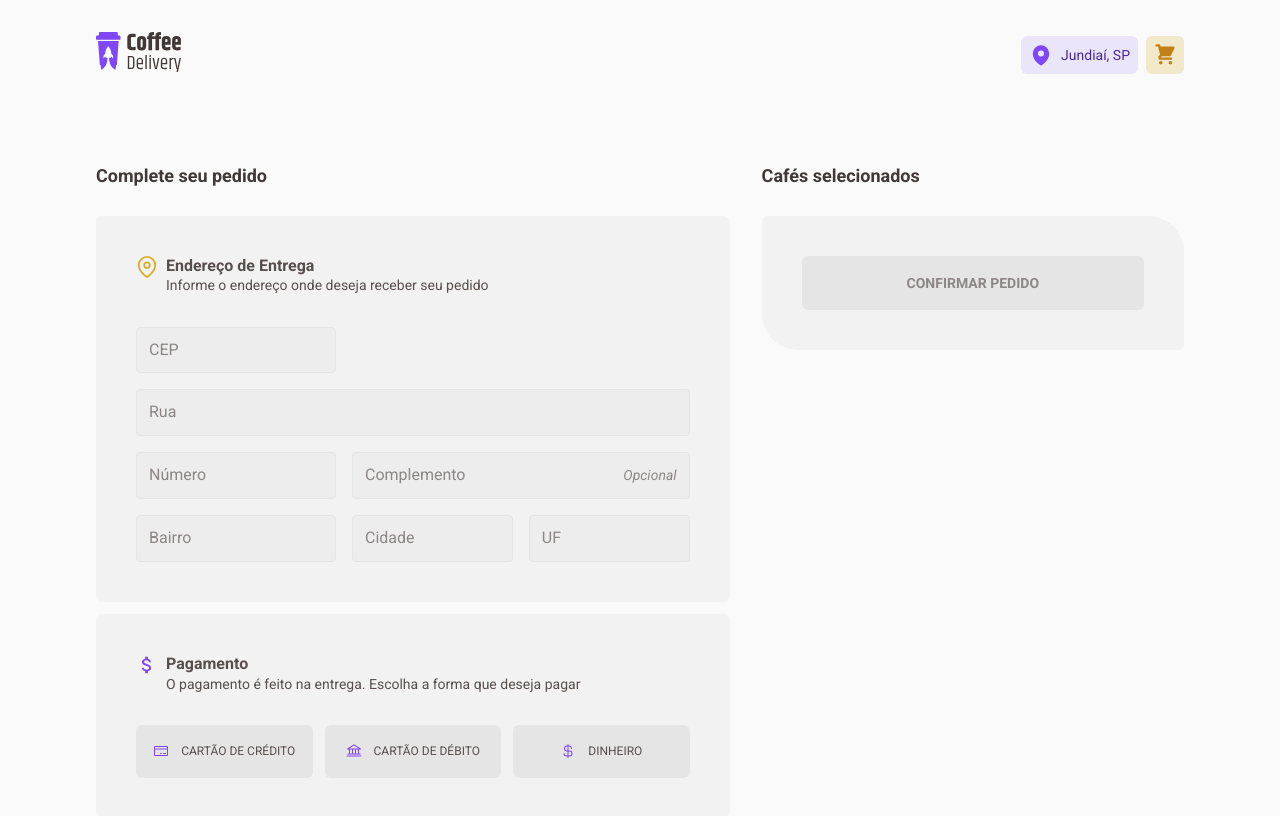
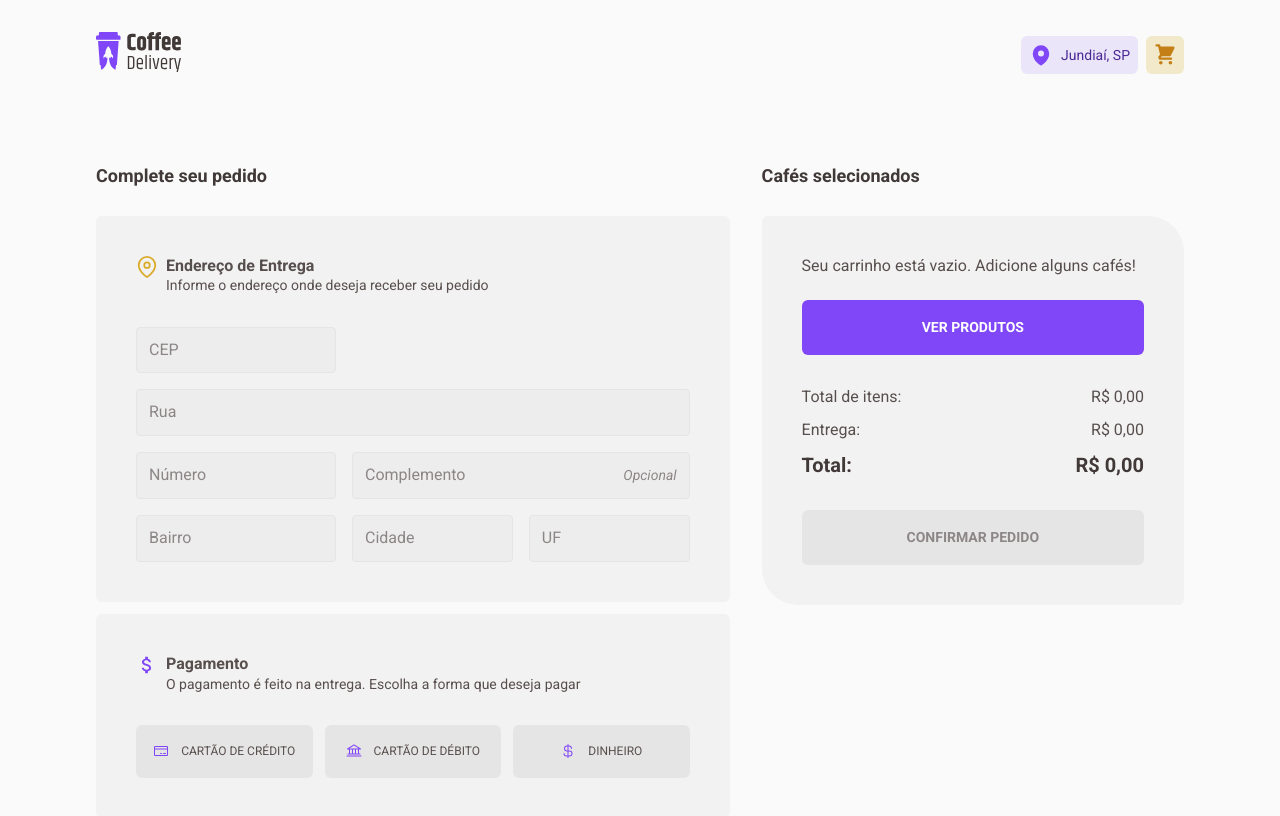
Before and after one commit to Robson16/coffee-delivery, a React (Vite) app: page /checkout in a window 1280 px wide. Shown: the top 816 px of the page. Built offline with nearby package versions, Linux system fonts and the light colour scheme.

Commit message:
feat(checkout): products list and cart sumarry

```diff
--- a/src/pages/Checkout/index.tsx
+++ b/src/pages/Checkout/index.tsx
@@ -4,14 +4,17 @@ import { useForm } from 'react-hook-form'
 import { FiMapPin } from 'react-icons/fi'
 import { MdOutlineAttachMoney } from 'react-icons/md'
 import { PiBank, PiCreditCard, PiCurrencyDollar } from 'react-icons/pi'
+import { Link } from 'react-router-dom'
 import { useTheme } from 'styled-components'
 import zod from 'zod'
 import { CardMini } from '../../components/Card/CardMini'
 import { InputText } from '../../components/Form/InputText'
 import { PaymentOption } from '../../components/Form/PaymentOption'
 import { CartContext } from '../../contexts/CartContext'
+import { formatCurrency } from '../../util/formatCurrency'
 import {
   AddressFormGrid,
+  CartSummary,
   CheckoutContainer,
   Column,
   DeliveryDetails,
@@ -21,6 +24,7 @@ import {
   OrderReview,
   PaymentMethod,
   PaymentOptionsGrid,
+  ProductsList,
 } from './styles'
 
 const checkoutFormValidationSchema = zod.object({
@@ -47,7 +51,13 @@ type CheckoutFormData = zod.infer<typeof checkoutFormValidationSchema>
 
 export function Checkout() {
   const theme = useTheme()
-  const { products, getCheckoutData } = useContext(CartContext)
+  const {
+    products,
+    deliveryPrice,
+    productsSumPrice,
+    totalPrice,
+    getCheckoutData,
+  } = useContext(CartContext)
   const checkoutForm = useForm<CheckoutFormData>({
     resolver: zodResolver(checkoutFormValidationSchema),
     defaultValues: {
@@ -192,9 +202,32 @@ export function Checkout() {
         <Column>
           <h2>Cafés selecionados</h2>
           <OrderReview>
-            {products.map((product) => {
-              return <CardMini key={product.id} product={product} />
-            })}
+            <ProductsList>
+              {products.length === 0 ? (
+                <>
+                  <p>Seu carrinho está vazio. Adicione alguns cafés!</p>
+                  <Link to="/">Ver produtos</Link>
+                </>
+              ) : (
+                products.map((product) => {
+                  return <CardMini key={product.id} product={product} />
+                })
+              )}
+            </ProductsList>
+            <CartSummary>
+              <p>
+                <span>Total de itens:</span>
+                <span>{formatCurrency(productsSumPrice)}</span>
+              </p>
+              <p>
+                <span>Entrega:</span>
+                <span>{formatCurrency(deliveryPrice)}</span>
+              </p>
+              <p>
+                <span>Total:</span>
+                <span>{formatCurrency(totalPrice)}</span>
+              </p>
+            </CartSummary>
             <button type="submit" disabled={isSubmitButtonDisable}>
               Confirmar Pedido
             </button>
--- a/src/pages/Checkout/styles.ts
+++ b/src/pages/Checkout/styles.ts
@@ -120,8 +120,19 @@ export const PaymentOptionsGrid = styled.div`
 export const OrderReview = styled(SectionBase)`
   border-radius: 6px 36px 6px 36px;
 
+  & > p {
+    text-align: center;
+    font-style: italic;
+    font-size: ${(props) => props.theme.typography.text['text-m'].size};
+    line-height: ${(props) => props.theme.typography.text['text-m'].lineHeight};
+    color: ${(props) => props.theme.colors['base-text']};
+  }
+
+  a,
   button[type='submit'] {
-    background-color: ${(props) => props.theme.colors.primary};
+    display: flex;
+    align-items: center;
+    justify-content: center;
     color: ${(props) => props.theme.colors.white};
     padding: 1rem;
     border: none;
@@ -133,6 +144,19 @@ export const OrderReview = styled(SectionBase)`
     font-weight: 700;
     text-transform: uppercase;
     cursor: pointer;
+  }
+
+  a {
+    background-color: ${(props) => props.theme.colors.secondary};
+    text-decoration: none;
+
+    &:hover {
+      background-color: ${(props) => props.theme.colors['secondary-dark']};
+    }
+  }
+
+  button[type='submit'] {
+    background-color: ${(props) => props.theme.colors.primary};
 
     &:disabled {
       color: ${(props) => props.theme.colors['base-label']};
@@ -145,3 +169,35 @@ export const OrderReview = styled(SectionBase)`
     }
   }
 `
+
+export const ProductsList = styled.div`
+  display: flex;
+  flex-direction: column;
+  gap: 1.5rem;
+
+  & > div:not(:last-child) {
+    padding-bottom: 1.5rem;
+    border-bottom: 1px solid ${(props) => props.theme.colors['base-button']};
+  }
+`
+
+export const CartSummary = styled.div`
+  display: flex;
+  flex-direction: column;
+  gap: 0.75rem;
+
+  p {
+    display: flex;
+    justify-content: space-between;
+    font-size: ${(props) => props.theme.typography.text['text-m'].size};
+    line-height: ${(props) => props.theme.typography.text['text-m'].lineHeight};
+
+    &:last-child {
+      font-size: ${(props) => props.theme.typography.text['text-l'].size};
+      line-height: ${(props) =>
+        props.theme.typography.text['text-l'].lineHeight};
+      font-weight: 700;
+      color: ${(props) => props.theme.colors['base-subtitle']};
+    }
+  }
+`
```
